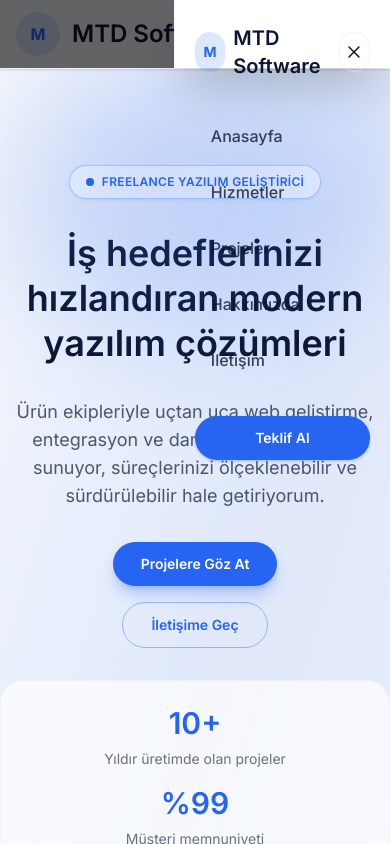
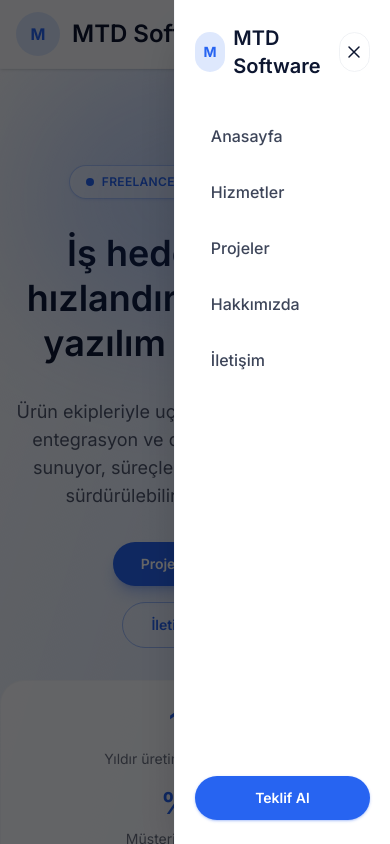
Before and after one commit to Nakataha/mtdsoftware-site, a Next.js app: page / in a window 390 px wide. Both pictures are taken after a click on the button "Menüyü aç". Shown: the top 844 px of the page. Built offline with nearby package versions, Linux system fonts and the light colour scheme.

Commit message:
Refactor Header component for mobile menu handling

```diff
--- a/src/components/layout/Header.tsx
+++ b/src/components/layout/Header.tsx
@@ -16,20 +16,31 @@ export default function Header() {
 
   const closeMobileMenu = useCallback(() => setMobileMenuOpen(false), []);
 
+  // ESC ile kapama
   useEffect(() => {
     if (!isMobileMenuOpen) return;
-
     const handleEscape = (event: KeyboardEvent) => {
-      if (event.key === "Escape") {
-        closeMobileMenu();
-      }
+      if (event.key === "Escape") closeMobileMenu();
     };
-
     window.addEventListener("keydown", handleEscape);
     return () => window.removeEventListener("keydown", handleEscape);
   }, [closeMobileMenu, isMobileMenuOpen]);
 
+  // Menü açıkken sayfa kaymasını kilitle
+  useEffect(() => {
+    const el = document.documentElement;
+    if (isMobileMenuOpen) {
+      el.style.overflow = "hidden";
+    } else {
+      el.style.overflow = "";
+    }
+    return () => {
+      el.style.overflow = "";
+    };
+  }, [isMobileMenuOpen]);
+
   return (
+    <>
       <header className="sticky top-0 z-50 border-b border-muted/30 bg-background/95 shadow-sm backdrop-blur">
         <div className="mx-auto flex w-full max-w-6xl items-center justify-between px-4 py-3 sm:px-6">
           <Link
@@ -43,6 +54,7 @@ export default function Header() {
             <span className="font-display text-2xl">MTD Software</span>
           </Link>
 
+          {/* Masaüstü menü */}
           <nav className="hidden items-center gap-2 text-sm font-medium text-foreground/80 md:flex">
             {navigation.map((item) => (
               <Link
@@ -61,6 +73,7 @@ export default function Header() {
             </Link>
           </nav>
 
+          {/* Mobil hamburger */}
           <button
             type="button"
             onClick={() => setMobileMenuOpen(true)}
@@ -81,16 +94,25 @@ export default function Header() {
             </svg>
           </button>
         </div>
+      </header>
 
+      {/* Mobil menü (header DIŞINDA, yüksek z-index) */}
       {isMobileMenuOpen && (
-        <div className="fixed inset-0 z-[70] flex md:hidden" role="dialog" aria-modal="true">
+        <div
+          className="fixed inset-0 z-[1000] flex md:hidden"
+          role="dialog"
+          aria-modal="true"
+        >
+          {/* Koyu overlay */}
           <button
             type="button"
             onClick={closeMobileMenu}
             className="h-full w-full bg-black/60"
             aria-label="Menüyü kapat"
           />
-          <div className="relative flex h-full w-[min(20rem,85%)] flex-col border-l border-muted/40 bg-white dark:bg-[#0b2036] px-5 py-6 shadow-2xl">
+
+          {/* Opak panel */}
+          <div className="relative z-[1001] flex h-full w-[min(20rem,85%)] flex-col border-l border-muted/40 bg-white dark:bg-[#0b2036] px-5 py-6 shadow-2xl">
             <div className="flex items-center justify-between">
               <Link
                 href="/"
@@ -148,6 +170,6 @@ export default function Header() {
           </div>
         </div>
       )}
-    </header>
+    </>
   );
 }
```
Lines whose indentation alone changed are shown as unchanged.
